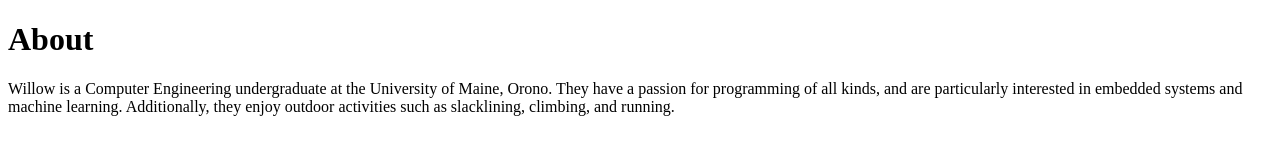
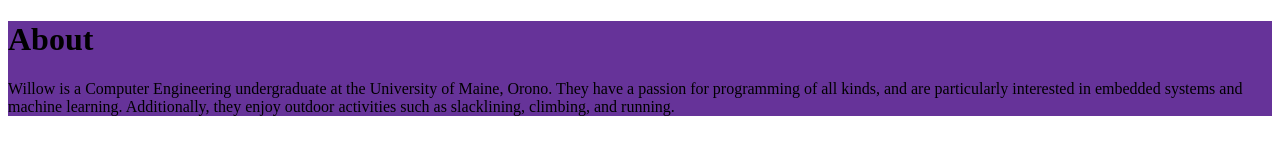
Before and after one commit to willowec/willowec.net, a plain HTML site: page index.html in a window 1280 px wide. Drawn offline with Linux system fonts and the light colour scheme.

Commit message:
Added styles

```diff
--- /dev/null
+++ b/css/styles.css
@@ -0,0 +1,3 @@
+.info-card {
+    background-color: rebeccapurple;
+}
--- a/index.html
+++ b/index.html
@@ -7,11 +7,16 @@
 
     <script type="text/javascript" src="js/jquery-3.7.1.min.js"></script>
     <script type="text/javascript" src="js/main.js"></script>
+
+    <link href="css/styles.css" rel="stylesheet">
 </head>
 
 <body>
-    <h1>About</h1>
-    <div id="about-content"></div>
+    <div class="info-card">
+        <h1>About</h1>
+        <div id="about-content"></div>
+    </div>
+
 </body>
 
 </html>
```
Also changed, not shown: 2 other files.
